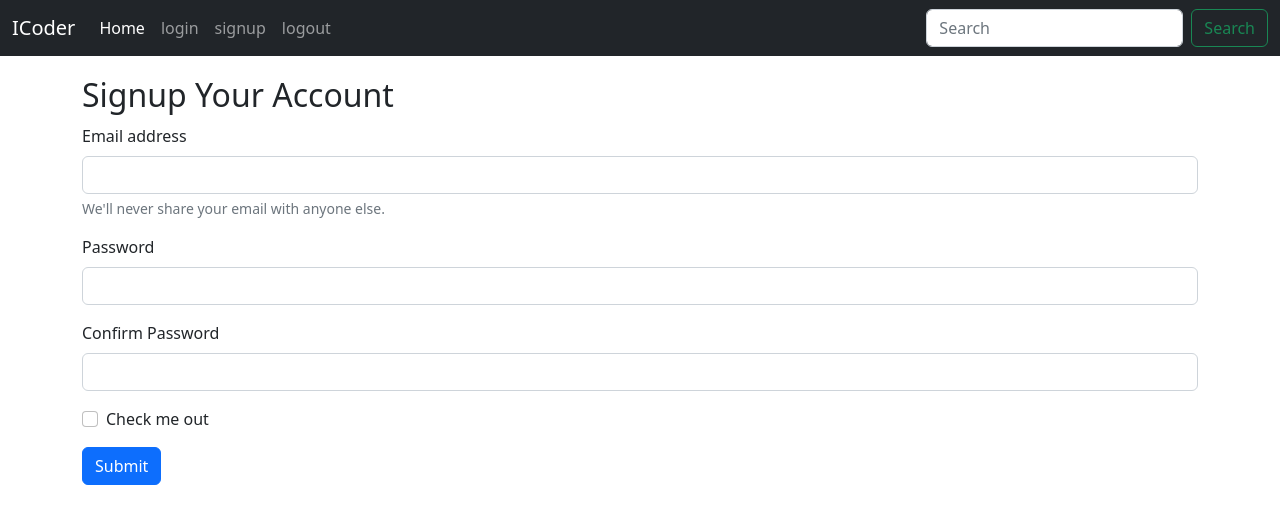
After one commit to shahpankaj123/php-file, a PHP site: page /login_system/signup.php in a window 1280 px wide. The commit adds this page. Shown: the top 524 px of the page. Run offline with PHP 8.4, Linux system fonts and the light colour scheme.

Commit message:
new project of login system

```diff
--- a/1.txt
+++ b/1.txt
@@ -1 +1 @@
-hello i am pankaj
+hello i am pankaj.(punku)
--- /dev/null
+++ b/login_system/connect_sql.php
@@ -0,0 +1,3 @@
+<?php
+$con=mysqli_connect("localhost","root","","login");
+?>
--- /dev/null
+++ b/login_system/nav.php
@@ -0,0 +1,39 @@
+<!DOCTYPE html>
+<html>
+<head>
+	<meta charset="utf-8">
+	<meta name="viewport" content="width=device-width, initial-scale=1">
+	 <link href="https://cdn.jsdelivr.net/npm/bootstrap@5.2.3/dist/css/bootstrap.min.css" rel="stylesheet" integrity="sha384-rbsA2VBKQhggwzxH7pPCaAqO46MgnOM80zW1RWuH61DGLwZJEdK2Kadq2F9CUG65" crossorigin="anonymous">
+</head>
+<body>
+<nav class="navbar navbar-expand-lg navbar-dark bg-dark">
+    <div class="container-fluid">
+    <a class="navbar-brand" href="#">ICoder</a>
+    <button class="navbar-toggler" type="button" data-bs-toggle="collapse" data-bs-target="#navbarSupportedContent" aria-controls="navbarSupportedContent" aria-expanded="false" aria-label="Toggle navigation">
+      <span class="navbar-toggler-icon"></span>
+    </button>
+    <div class="collapse navbar-collapse" id="navbarSupportedContent">
+      <ul class="navbar-nav me-auto mb-2 mb-lg-0">
+        <li class="nav-item">
+          <a class="nav-link active" aria-current="page" href="welcome.php">Home</a>
+        </li>
+        <li class="nav-item">
+          <a class="nav-link" href="login.php">login</a>
+        </li>
+        <li class="nav-item">
+          <a class="nav-link" href="signup.php">signup</a>
+        </li>
+        <li class="nav-item">
+          <a class="nav-link" href="logout.php">logout</a>
+        </li>
+      </ul>
+      <form class="d-flex">
+        <input class="form-control me-2" type="search" placeholder="Search" aria-label="Search">
+        <button class="btn btn-outline-success" type="submit">Search</button>
+      </form>
+    </div>
+  </div>
+</nav>
+<script src="https://cdn.jsdelivr.net/npm/bootstrap@5.2.3/dist/js/bootstrap.bundle.min.js" integrity="sha384-kenU1KFdBIe4zVF0s0G1M5b4hcpxyD9F7jL+jjXkk+Q2h455rYXK/7HAuoJl+0I4" crossorigin="anonymous"></script>
+</body>
+</html>
--- /dev/null
+++ b/login_system/signup.php
@@ -0,0 +1,98 @@
+<?php
+include "nav.php";
+include "connect_sql.php";
+$alert=0;
+$error=0;
+$error1=0;
+if($_SERVER['REQUEST_METHOD']=='POST')
+    {
+
+        $us = $_POST['Username'];
+        $pass = $_POST['password'];
+        $cpass=$_POST['cpassword'];
+
+        $sql="SELECT * FROM `ltable` WHERE username='$us'";
+        $result=mysqli_query($con,$sql);
+        $num_rows=mysqli_num_rows($result);
+        if($num_rows>0)
+        {
+        	$error1=1;
+        }
+        else{
+
+        if ($pass==$cpass) {
+        	$sql="INSERT INTO `ltable` (`S.N`, `username`, `password`) VALUES ('NULL', '$us', '$pass')";
+            $result= mysqli_query($con,$sql);
+            $alert=1;
+        }
+        else{
+        	$error=1;
+        }
+    }
+    }
+
+
+
+?>
+<!DOCTYPE html>
+<html>
+<head>
+	<meta charset="utf-8">
+	<meta name="viewport" content="width=device-width, initial-scale=1">
+	<title>Signup</title>
+	<style type="text/css">
+		.container{
+			margin-top:20px;
+		}
+		.hd1{
+			margin-bottom:10px ;
+		}
+	</style>
+</head>
+<body>
+	<?php
+	if ($alert==1) {
+		echo "<div class='alert alert-success alert-dismissible fade show' role='alert'>
+        <strong>successfully!</strong> information Recorded.
+        <button type='button' class='btn-close' data-bs-dismiss='alert' aria-label='Close'></button>
+        </div>";
+	}
+	if ($error==1) {
+		echo "<div class='alert alert-danger alert-dismissible fade show' role='alert'>
+        <strong>Error!</strong> Password donot match.
+        <button type='button' class='btn-close' data-bs-dismiss='alert' aria-label='Close'></button>
+        </div>";
+	}
+	if ($error1==1) {
+		echo "<div class='alert alert-danger alert-dismissible fade show' role='alert'>
+        <strong>Error!</strong> Ussername already present.
+        <button type='button' class='btn-close' data-bs-dismiss='alert' aria-label='Close'></button>
+        </div>";
+	}
+	?>
+<div class="container">
+	<div class="hd1"><h2>Signup Your Account</h2></div>
+<form action="/login_system/signup.php" method='POST'>
+  <div class="mb-3">
+    <label for="exampleInputEmail1" class="form-label" >Email address</label>
+    <input type="email" class="form-control" id="exampleInputEmail1" aria-describedby="emailHelp" name="Username" required>
+    <div id="emailHelp" class="form-text">We'll never share your email with anyone else.</div>
+  </div>
+  <div class="mb-3">
+    <label for="exampleInputPassword1" class="form-label" >Password</label>
+    <input type="password" class="form-control" id="exampleInputPassword1" name="password">
+  </div>
+  <div class="mb-3">
+    <label for="exampleInputPassword1" class="form-label" >Confirm Password</label>
+    <input type="password" class="form-control" id="exampleInputPassword1" name="cpassword">
+  </div>
+  <div class="mb-3 form-check">
+    <input type="checkbox" class="form-check-input" id="exampleCheck1">
+    <label class="form-check-label" for="exampleCheck1">Check me out</label>
+  </div>
+  <button type="submit" class="btn btn-primary">Submit</button>
+</form>
+</div>
+
+</body>
+</html>
--- a/tut1.php
+++ b/tut1.php
@@ -1,6 +1,5 @@
 <?php
-$ptr=fopen("1.txt","w");
-fwrite($ptr, "hello i am pankaj");
-echo "string";
+$ptr=fopen("1.txt","r");
+echo fgets($ptr);
 fclose($ptr);
 ?>
```
Also changed, not shown: login_system/login.php (added, +85 -0 lines), login_system/logout.php (added, +8 -0 lines), login_system/welcome.php (added, +11 -0 lines).
